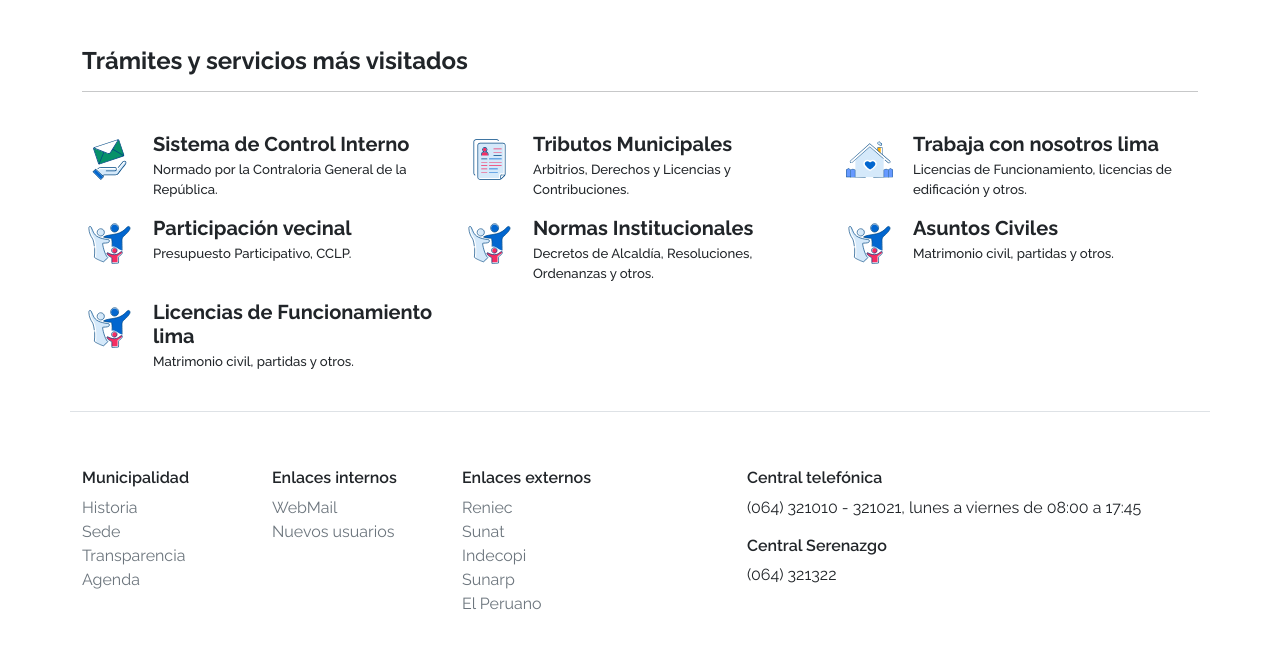
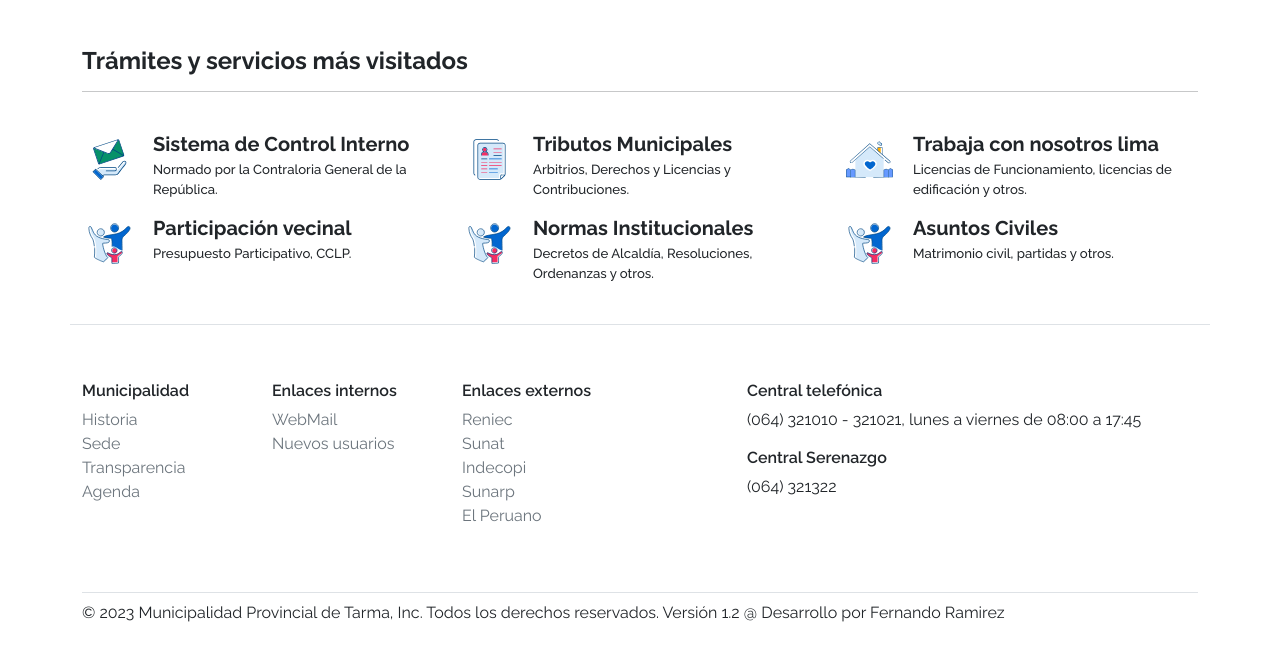
Before and after one commit to fbasteres/portal, a PHP site: page /views in a window 1280 px wide. Shown: the part 442-1093 px from the top of the page. After the commit the page ends 1064 px from the top, so only its background shows below. Run offline with PHP 8.4, Linux system fonts and the light colour scheme; some libraries are stand-ins or nearby versions.

Commit message:
Boorando boton de icon grid

```diff
--- a/views/webcomponents/icon_grid.php
+++ b/views/webcomponents/icon_grid.php
@@ -64,15 +64,7 @@
                         </div>
                     </div>
                 </a>
-                <a href="#" class="link-ico">
-                    <div class="col d-flex align-items-start">
-                        <img  class="ico-mpt me-3" src="<?php url();?>/assets/img/tramites/personas.svg" alt="Bootstrap" width="55" height="55">
-                        <div>
-                            <h3 class="fw-bold mb-1 fs-5">Licencias de Funcionamiento lima</h3>
-                            <p class="ico-p">Matrimonio civil, partidas y otros.</p>
-                        </div>
-                    </div>
-                </a>
+
             </div>
         </div>
   </body>
```
